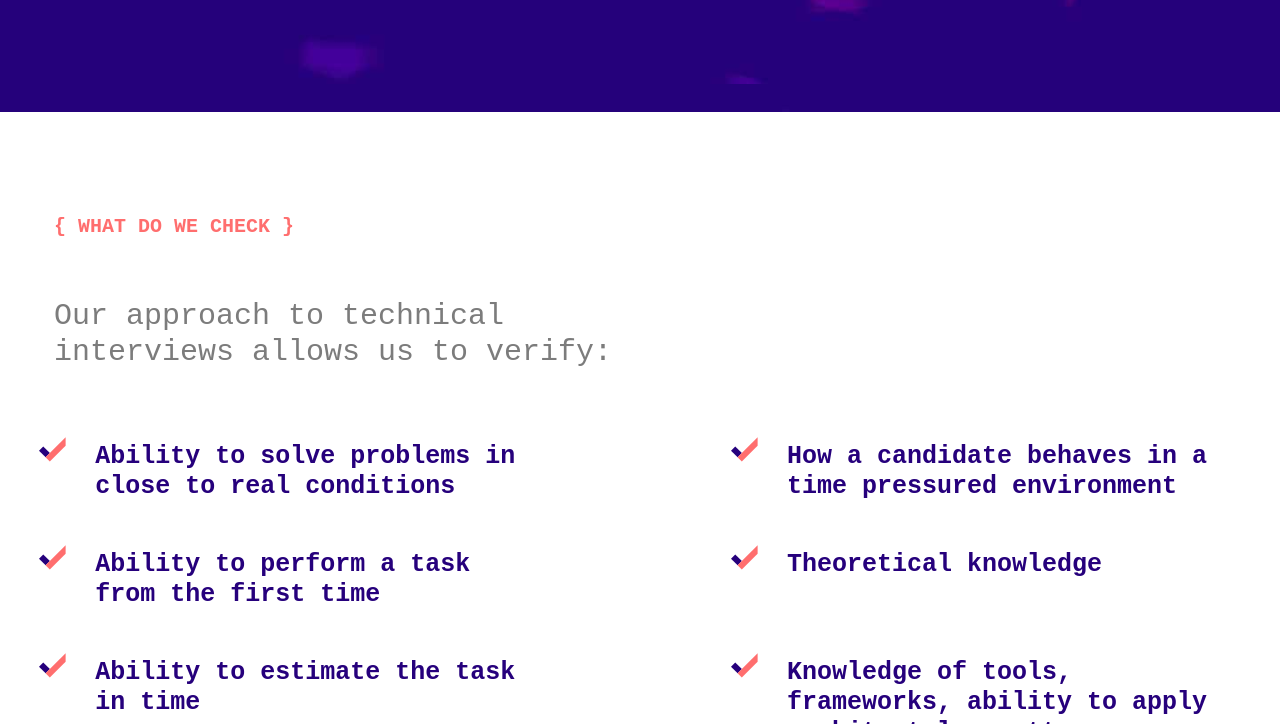
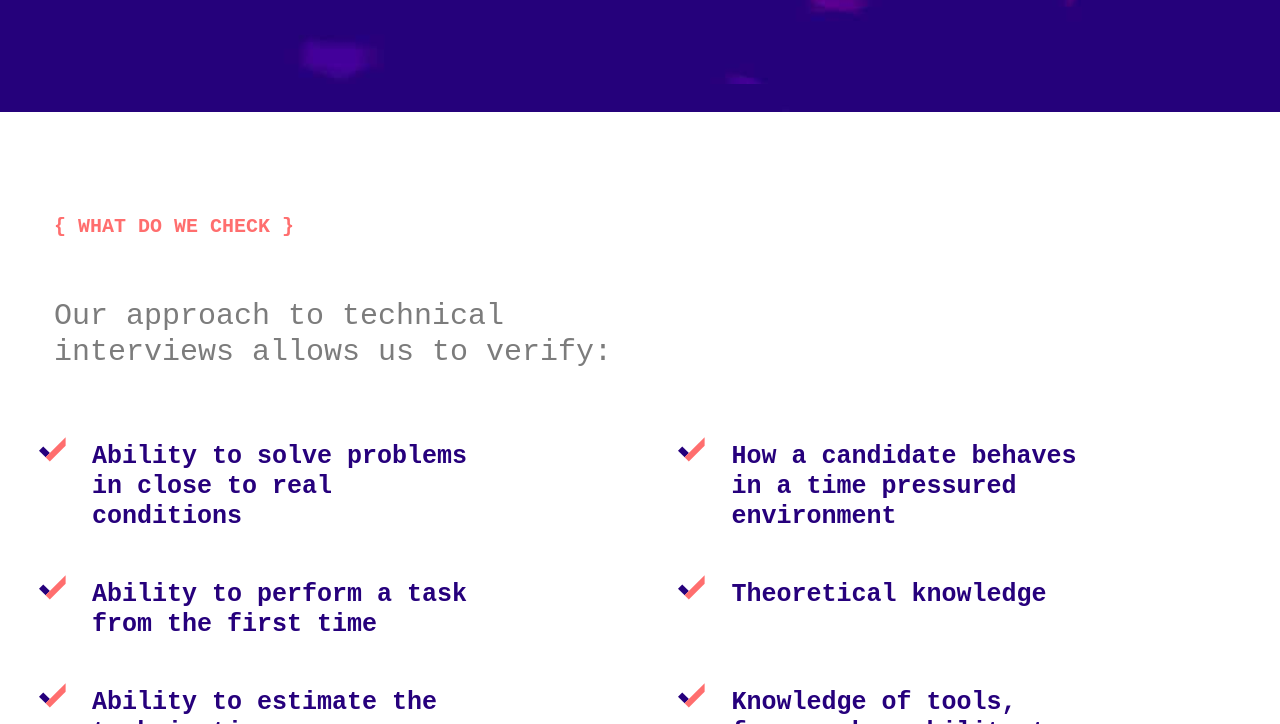
Before and after one commit to SorrowCrow/VerifyDev, a website: page index.html in a window 1280 px wide. Shown: the part 2076-2800 px from the top of the page. Drawn offline with nearby package versions, Linux system fonts and the light colour scheme.

Commit message:
footer class and container padding

```diff
--- a/index.html
+++ b/index.html
@@ -4,7 +4,7 @@
     <meta charset="UTF-8" />
     <meta http-equiv="X-UA-Compatible" content="IE=edge" />
     <meta name="viewport" content="width=device-width, initial-scale=1.0" />
-    <meta name="theme-color" content="#000">
+    <meta name="theme-color" content="#000" />
     <meta
       name="description"
       content="Hire talents faster and better with our technical interviews"
@@ -15,7 +15,7 @@
       content="Hire talents faster and better with our technical interviews"
     />
     <meta name="twitter:title" content="Verify Developers Skills" />
-    <link rel="manifest" href="manifest.json">
+    <link rel="manifest" href="manifest.json" />
     <!-- third-generation iPad with high-resolution Retina display: -->
     <link rel="apple-touch-icon" sizes="144x144" href="./images/logo.svg" />
     <!-- iPhone with high-resolution Retina display: -->
@@ -279,7 +279,7 @@
       </div>
     </header>
     <div class="benefits overflow-hidden" id="benefits">
-      <div class="container-xl pr-5">
+      <div class="container-xl">
         <row class="justify-content-between">
           <div class="col-12 description">{ benefits of our service }</div>
           <div class="col-sm-12 col-md-5 benefits__item">
@@ -590,8 +590,12 @@
         <row>
           <div class="col-md-6 col-sm-12 footer__contact">
             <row>
-              <div class="col-12 footer__phone">+371 29435847</div>
-              <a class="col-12" href="#">welnome@verify.dev</a>
+              <a class="col-12 footer__phone" href="tel:+371 29435847"
+                >+371 29435847</a
+              >
+              <a class="col-12" href="mailto:welcome@verify.dev"
+                >welcome@verify.dev</a
+              >
             </row>
           </div>
           <div class="col-md-6 col-sm-12 footer__address">
--- a/scss/_components.scss
+++ b/scss/_components.scss
@@ -22,6 +22,7 @@ row {
 @include media-breakpoint-up(md) {
   .container-xl {
     padding: 105px 54px;
+    padding-right: 160px;
     max-width: 1280px;
     font-size: 20px;
   }
--- a/scss/_media-breakpoints.scss
+++ b/scss/_media-breakpoints.scss
@@ -60,9 +60,6 @@
         }
     }
     .what {
-        .container-xl {
-            padding-right: 70px;
-        }
         .secondary-title{
             font-size: 25px;
         }
@@ -121,11 +118,10 @@
             bottom: 100px;
         }
         .nextBtn {
-            right: 220px;
-            left: auto;
+            left: 570px;
         }
         .prevBtn {
-            right: 140px;
+            left: 650px;
         }
     }
     .contactUs {
@@ -139,13 +135,13 @@
             width: 200px;
         }
     }
-    footer {
+    .footer {
         &__address {
             font-size: 25px;
             padding-bottom: 183px;
         }
         &__copyright {
-            font-size: inherit;
+            font-size: 18px;
         }
         &__contact {
             font-size: 40px;
@@ -155,16 +151,6 @@
         &__contact,
         &__copyright {
             min-width: 500px;
-        }
-    }
-    .contactUsButton {
-        right: 31px;
-        @include wh(88px, 88px);
-        top: auto;
-        bottom: 50px;
-        span {
-            font-size: inherit;
-            top: 22px;
         }
     }
     .contactUsButton {
@@ -182,25 +168,3 @@
         }
     }
 }
-
-@include media-breakpoint-up(lg) {
-    .whatTheySay {
-        .nextBtn {
-            right: 430px;
-        }
-        .prevBtn {
-            right: 350px;
-        }
-    }
-}
-
-@include media-breakpoint-up(xl) {
-    .whatTheySay {
-        .nextBtn {
-            right: 630px;
-        }
-        .prevBtn {
-            right: 550px;
-        }
-    }
-}
```
Also changed, not shown: app/index.html (+1 -1 lines), app/css/main.css.
